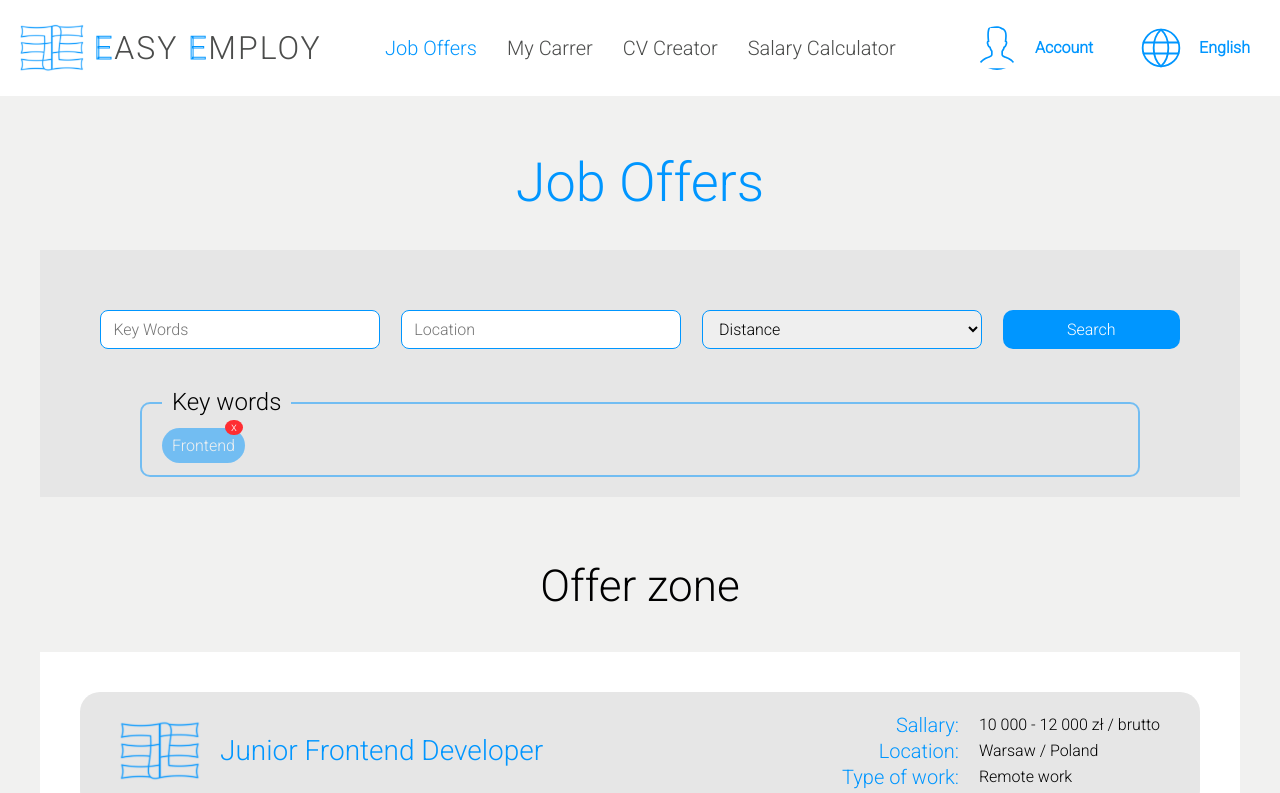
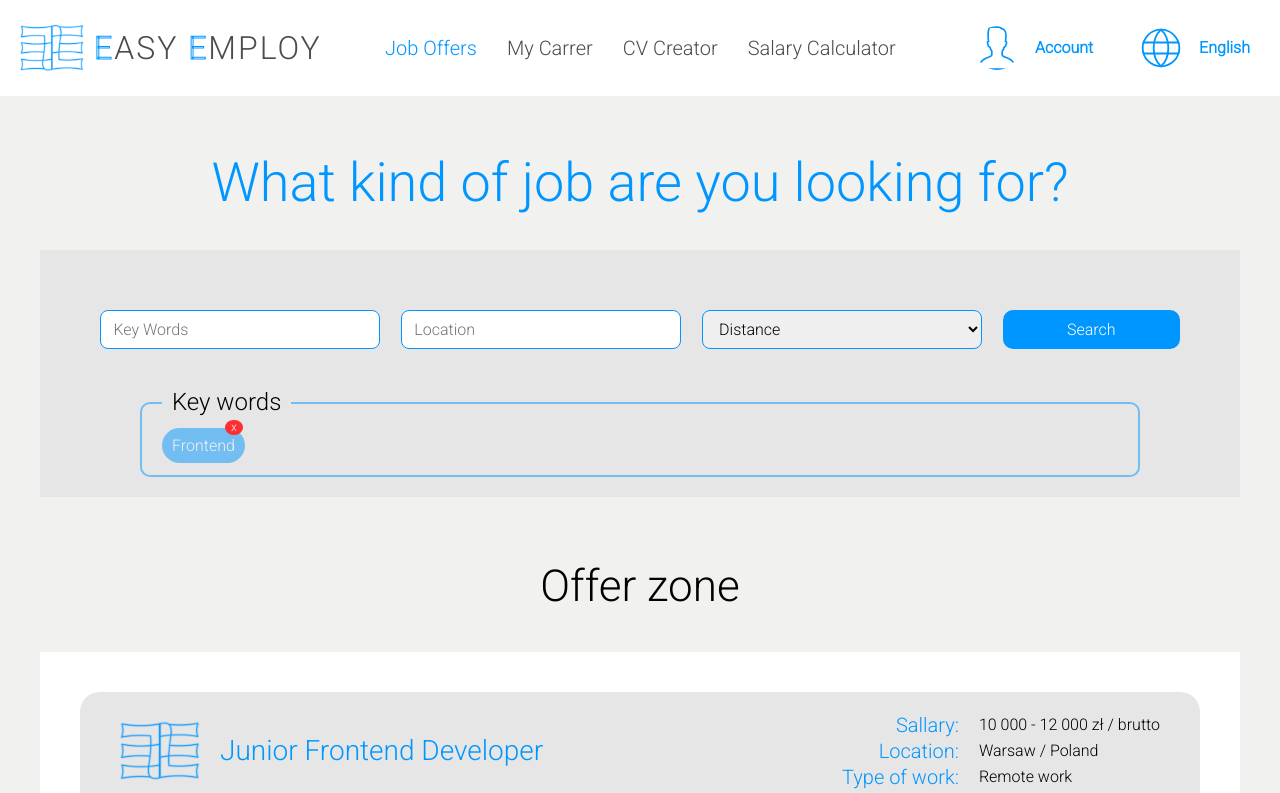
Before and after one commit to mizdebski77/Easy-Employ, a React (Create React App) app: page /Offers in a window 1280 px wide. Shown: the top 793 px of the page. Built offline with nearby package versions, Linux system fonts and the light colour scheme.

Commit message:
Title in job offers changed

```diff
--- a/src/features/JobOffers/jobOffers.tsx
+++ b/src/features/JobOffers/jobOffers.tsx
@@ -32,7 +32,7 @@ export const JobOffers = () => {
     return (
         <Wrapper>
             <Title>
-                Job Offers
+                What kind of job are you looking for?
             </Title>
 
             <FormWrapper>
@@ -59,6 +59,7 @@ export const JobOffers = () => {
             </FormWrapper>
 
             <OffersTitle>Offer zone</OffersTitle>
+
             <OffersWrapper>
                 <OfferTile>
                     <MainSection>
```
